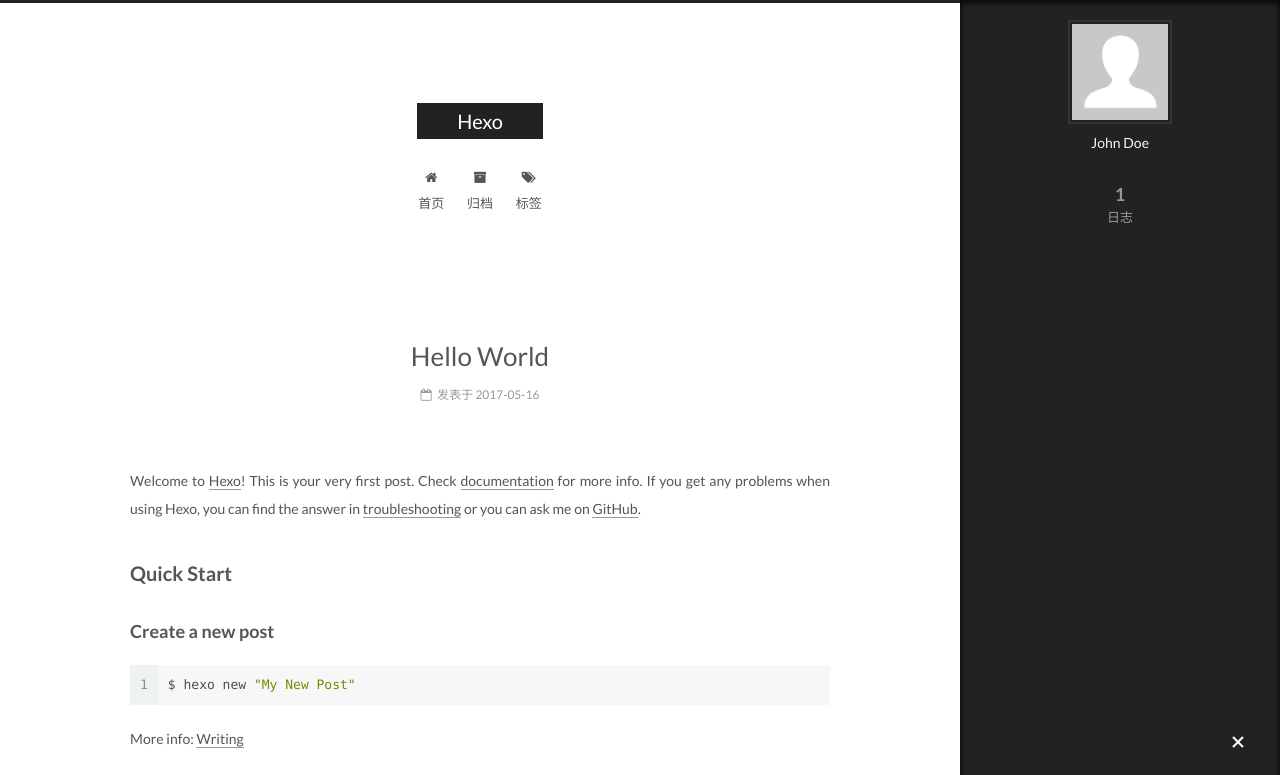
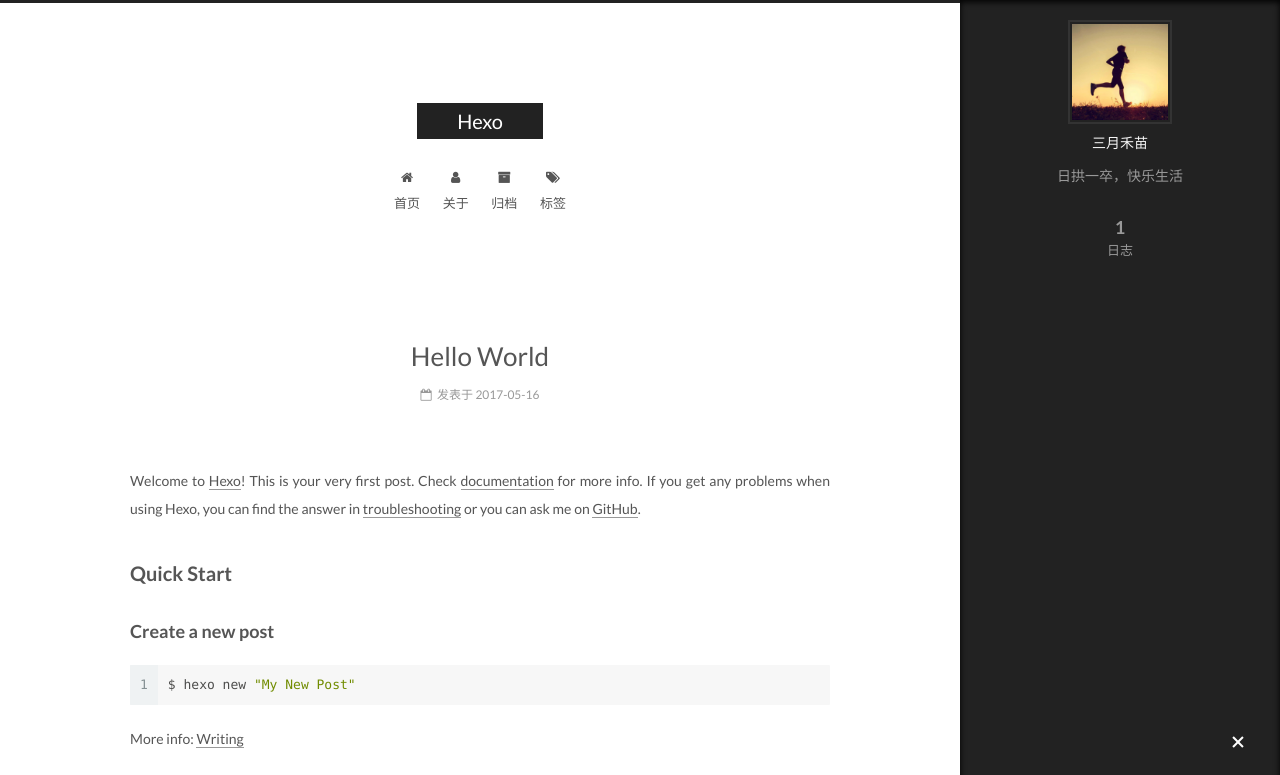
Before and after one commit to charleschan/charleschan.github.io, a plain HTML site: page index.html in a window 1280 px wide. Both pictures are taken after a click on the element 1238 px from the left and 743 px from the top of the page. Shown: the top 775 px of the page. Drawn offline with Linux system fonts and the light colour scheme.

Commit message:
Site updated: 2017-05-18 14:15:21

```diff
--- a/css/main.css
+++ b/css/main.css
@@ -1695,7 +1695,7 @@ pre .javascript .function {
   width: 4px;
   height: 4px;
   border-radius: 50%;
-  background: #ff8199;
+  background: #ff7801;
 }
 .links-of-blogroll {
   font-size: 13px;
--- a/index.html
+++ b/index.html
@@ -90,12 +90,15 @@
 
 
 
+<meta name="description" content="日拱一卒，快乐生活">
 <meta property="og:type" content="website">
 <meta property="og:title" content="Hexo">
 <meta property="og:url" content="http://yoursite.com/index.html">
 <meta property="og:site_name" content="Hexo">
+<meta property="og:description" content="日拱一卒，快乐生活">
 <meta name="twitter:card" content="summary">
 <meta name="twitter:title" content="Hexo">
+<meta name="twitter:description" content="日拱一卒，快乐生活">
 
 
 
@@ -203,6 +206,16 @@
         </li>
 
 
+        <li class="menu-item menu-item-about">
+          <a href="/about" rel="section">
+
+              <i class="menu-item-icon fa fa-fw fa-user"></i> <br />
+
+            关于
+          </a>
+        </li>
+
+
         <li class="menu-item menu-item-archives">
           <a href="/archives" rel="section">
 
@@ -254,9 +267,9 @@
     <link itemprop="mainEntityOfPage" href="http://yoursite.com/2017/05/16/hello-world/">
 
     <span hidden itemprop="author" itemscope itemtype="http://schema.org/Person">
-      <meta itemprop="name" content="John Doe">
+      <meta itemprop="name" content="三月禾苗">
       <meta itemprop="description" content="">
-      <meta itemprop="image" content="/images/avatar.gif">
+      <meta itemprop="image" content="/images/RUNNING.png">
     </span>
 
     <span hidden itemprop="publisher" itemscope itemtype="http://schema.org/Organization">
@@ -395,11 +408,11 @@
       <section class="site-overview sidebar-panel sidebar-panel-active">
         <div class="site-author motion-element" itemprop="author" itemscope itemtype="http://schema.org/Person">
           <img class="site-author-image" itemprop="image"
-               src="/images/avatar.gif"
-               alt="John Doe" />
-          <p class="site-author-name" itemprop="name">John Doe</p>
+               src="/images/RUNNING.png"
+               alt="三月禾苗" />
+          <p class="site-author-name" itemprop="name">三月禾苗</p>
 
-              <p class="site-description motion-element" itemprop="description"></p>
+              <p class="site-description motion-element" itemprop="description">日拱一卒，快乐生活</p>
 
         </div>
         <nav class="site-state motion-element">
@@ -457,7 +470,7 @@
   <span class="with-love">
     <i class="fa fa-heart"></i>
   </span>
-  <span class="author" itemprop="copyrightHolder">John Doe</span>
+  <span class="author" itemprop="copyrightHolder">三月禾苗</span>
 </div>
 
 
```
Also changed, not shown: 2017/05/16/hello-world/index.html (+17 -7 lines), archives/2017/05/index.html (+18 -5 lines), archives/2017/index.html (+18 -5 lines), archives/index.html (+18 -5 lines), images/RUNNING.png (added).
